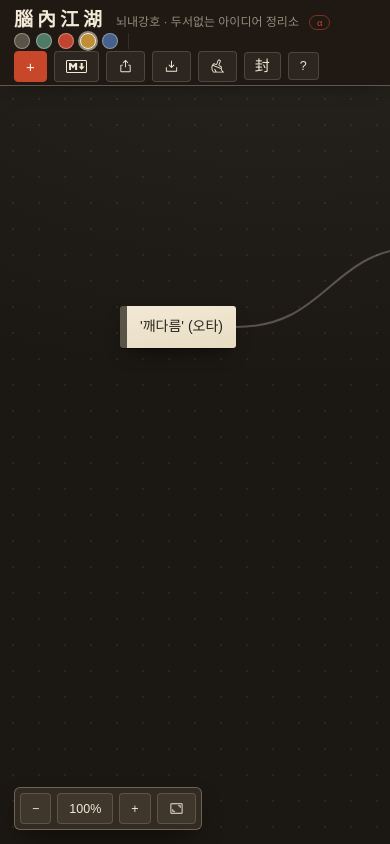
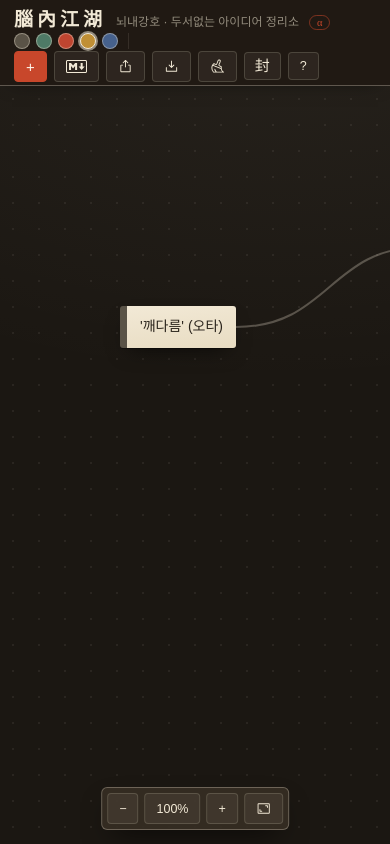
Before and after one commit to ghjang/noenae-gangho, a Svelte app: page / in a window 390 px wide. Built offline with nearby package versions, Linux system fonts and the light colour scheme.

Commit message:
폰에선 줌 위젯을 하단 중앙으로 — 콜로폰이 비운 자리, 엄지 닿기 좋게
사용자 추가 제안. 데스크톱 좌하단은 그대로 (헤드리스 양쪽 실측 확인).

https://claude.ai/code/session_01WpQobF6WYNw3eNobq33w22

```diff
--- a/src/app.css
+++ b/src/app.css
@@ -505,6 +505,7 @@ button.armed {
   }
   .bar .title { flex: 1 0 100%; }
   .colophon { display: none; } /* 낙관(콜로폰)은 폰 화면에선 자리만 차지 */
+  .hud { left: 50%; translate: -50% 0; } /* 줌 위젯은 하단 중앙 — 콜로폰이 비운 자리, 엄지 닿기 좋게 */
 }
 
 /* ── 검색 카드 (Ctrl+F) ── */
```
